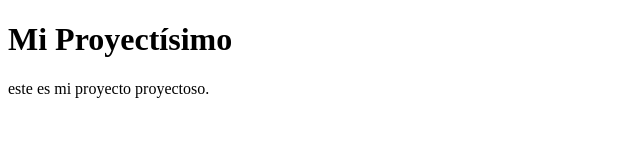
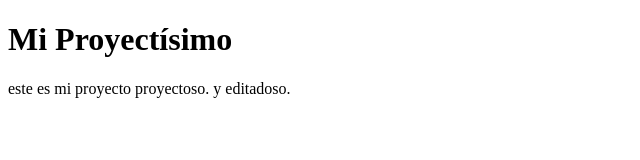
Before and after one commit to dpintor-00/portafolio_dp, a plain HTML site: page index.html in a window 1280 px wide. Shown: the full height of the page, 0-640 px from the left. Drawn offline with Linux system fonts and the light colour scheme.

Commit message:
Update index.html

```diff
--- a/index.html
+++ b/index.html
@@ -9,6 +9,6 @@
 <body>
     <h1>Mi Proyectísimo</h1>
 
-    <p>este es mi proyecto proyectoso.</p>
+    <p>este es mi proyecto proyectoso. y editadoso.</p>
 </body>
 </html>
```
